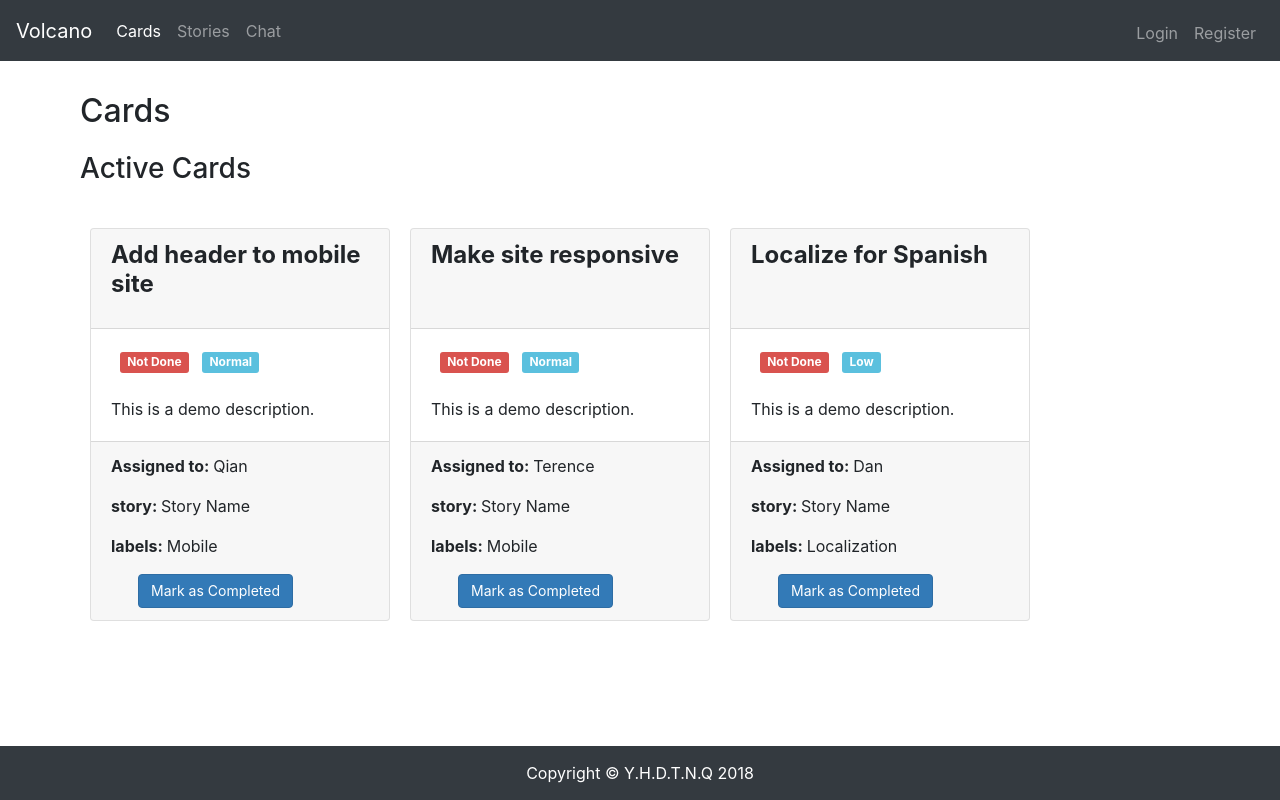
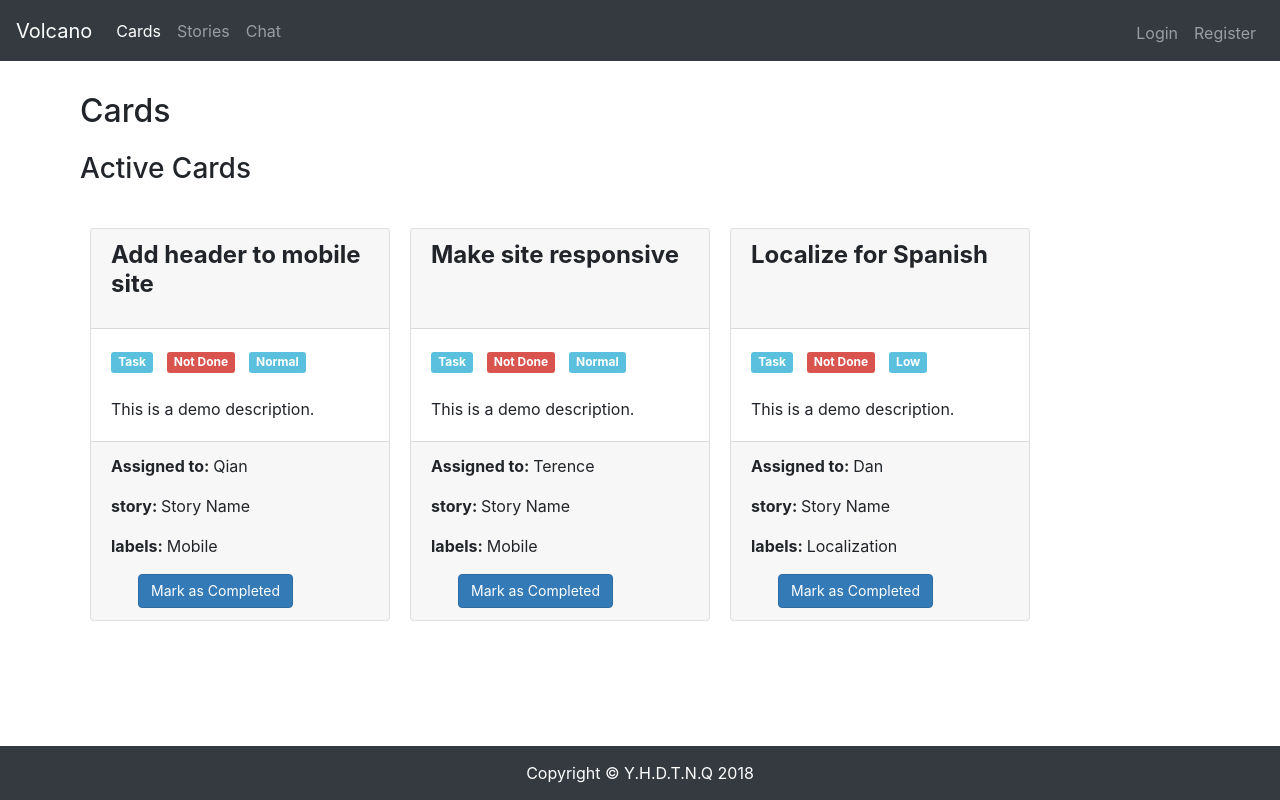
Before and after one commit to dankearney/Volcano, an Angular app: page /cards in a window 1280 px wide. Built offline with nearby package versions, Linux system fonts and the light colour scheme.

Commit message:
fixed story structure issue

```diff
--- a/src/app/mock-cards.ts
+++ b/src/app/mock-cards.ts
@@ -4,6 +4,7 @@ export const MOCK_CARDS: Card[] = [
 {
   number: 1,
   title: 'Add header to mobile site',
+  type: 'Task',
   story: 'Story Name',
   priority: 'Normal',
   labels: 'Mobile',
@@ -16,6 +17,7 @@ export const MOCK_CARDS: Card[] = [
 {
   number: 5,
   title: 'Make site responsive',
+  type: 'Task',
   story: 'Story Name',
   priority: 'Normal',
   labels: 'Mobile',
@@ -28,6 +30,7 @@ export const MOCK_CARDS: Card[] = [
 {
   number: 7,
   title: 'Localize for Spanish',
+  type: 'Task',
   story: 'Story Name',
   priority: 'Low',
   labels: 'Localization',
```
